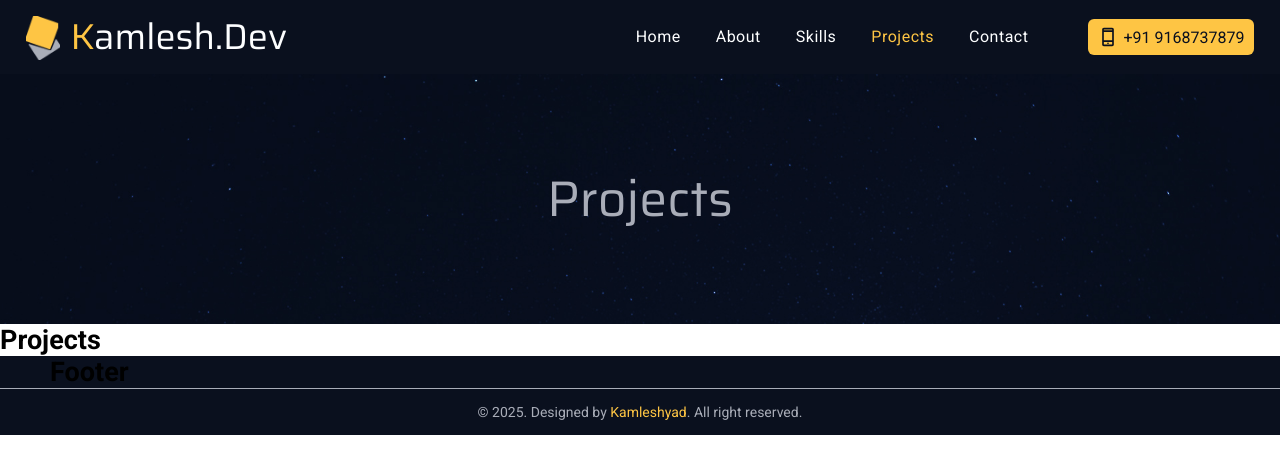
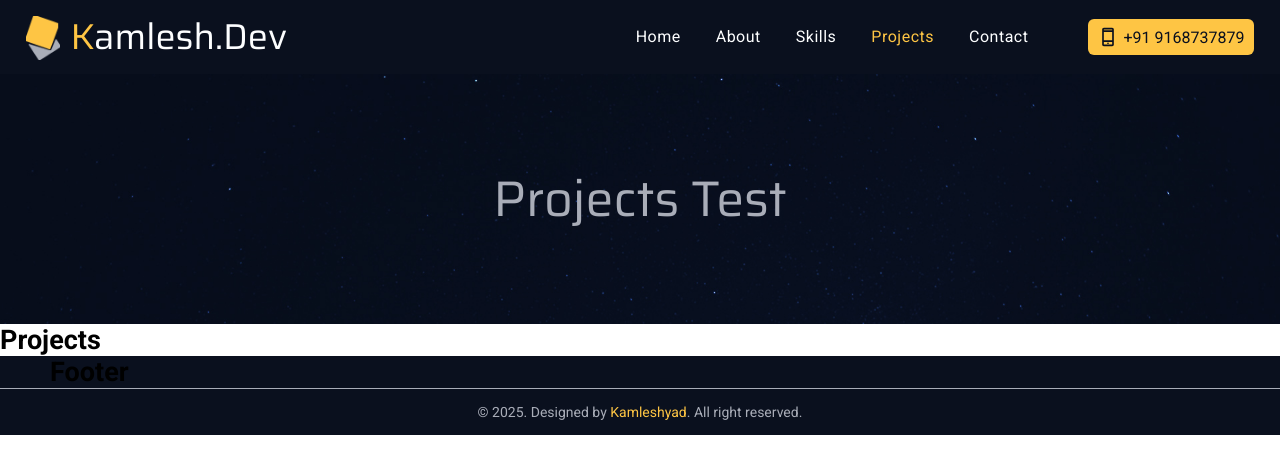
Before and after one commit to kamleshyad/next-portfolio, a Next.js app: page /projects in a window 1280 px wide. Shown: the top 474 px of the page. Built offline with nearby package versions, Linux system fonts and the light colour scheme.

Commit message:
testing the push

```diff
--- a/app/_components/organisms/innerbanner/Innerbanner.jsx
+++ b/app/_components/organisms/innerbanner/Innerbanner.jsx
@@ -6,7 +6,7 @@ export const Innerbanner = ({pageTitle = ''}) => {
         <section className={styles.innerbnrsec}>
             <Container container="lg-">
                 <div className="innerbnrwrap">
-                    <h1>{pageTitle}</h1>
+                    <h1>{pageTitle} Test</h1>
                 </div>
             </Container>
         </section>
```
